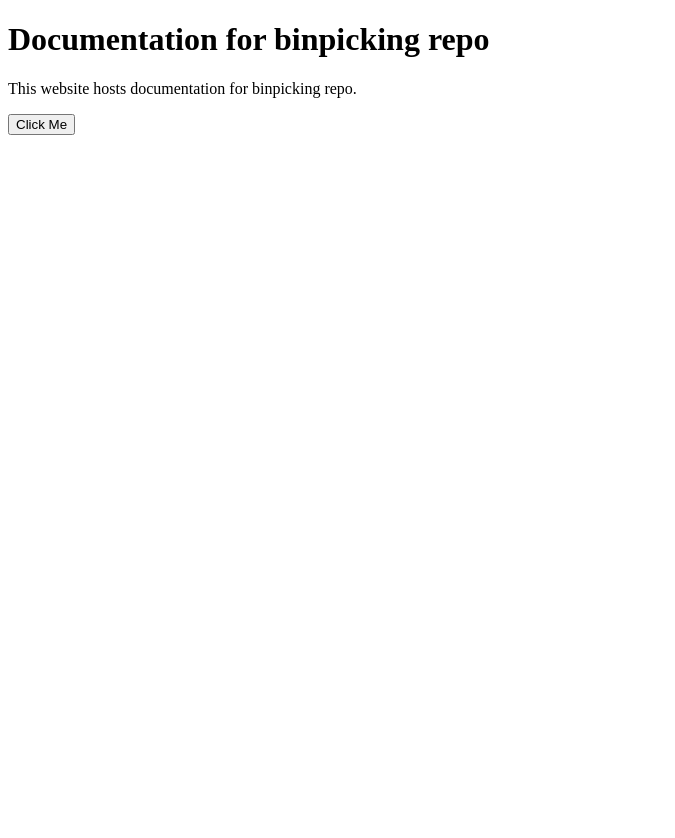
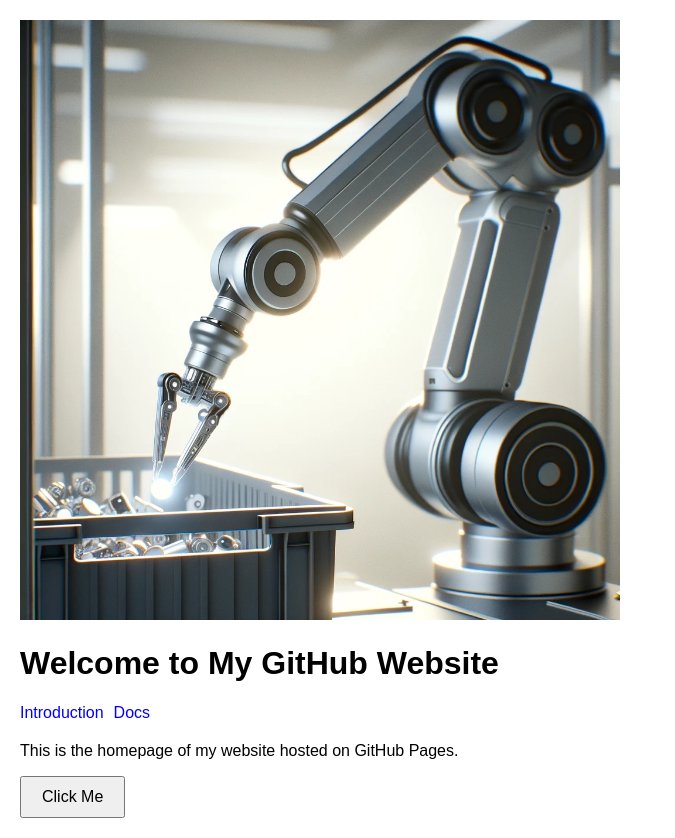
Before and after one commit to RunqiuBao/binpicking, a plain HTML site: page docs/index.html in a window 1280 px wide. Shown: the whole page, without its empty margins (0-675 px from the left). Before the commit the page ends 800 px from the top, so only its background shows below. Drawn offline with Linux system fonts and the light colour scheme.

Commit message:
add more pages and resources

```diff
--- a/docs/index.html
+++ b/docs/index.html
@@ -2,12 +2,20 @@
 <html lang="en">
 <head>
     <meta charset="UTF-8">
-    <title>Binpicking repo</title>
+    <title>My GitHub Website</title>
+    <link rel="stylesheet" href="styles.css">
 </head>
 <body>
-    <h1>Documentation for binpicking repo</h1>
-    <p>This website hosts documentation for binpicking repo.</p>
-    <button onclick="greet()">Click Me</button>
+    <img src="images/binpicking.webp" alt="robotbinpicking" width="600">
+    <h1>Welcome to My GitHub Website</h1>
+    <nav>
+        <ul>
+            <li><a href="introduction.html">Introduction</a></li>
+            <li><a href="docs.html">Docs</a></li>
+        </ul>
+    </nav>
+    <p>This is the homepage of my website hosted on GitHub Pages.</p>
+    <button onclick="showMessage()">Click Me</button>
 
     <script src="script.js"></script>
 </body>
--- a/docs/script.js
+++ b/docs/script.js
@@ -1,3 +1,11 @@
-function greet() {
-    alert("Hello from GitHub Pages!");
+function showMessage() {
+    alert("Hello from the homepage!");
 }
+
+function showIntro() {
+    alert("This is the introduction page.");
+}
+
+function showDocs() {
+    alert("Here are the docs.");
+}
--- /dev/null
+++ b/docs/styles.css
@@ -0,0 +1,22 @@
+body {
+    font-family: Arial, sans-serif;
+    margin: 20px;
+}
+
+nav ul {
+    list-style-type: none;
+    padding: 0;
+    margin-bottom: 20px;
+    display: flex;
+    gap: 10px;
+}
+
+nav a {
+    text-decoration: none;
+    color: blue;
+}
+
+button {
+    padding: 10px 20px;
+    font-size: 16px;
+}
```
Also changed, not shown: docs/docs.html (added, +21 -0 lines), docs/introduction.html (added, +21 -0 lines), docs/images/binpicking.webp (added).
